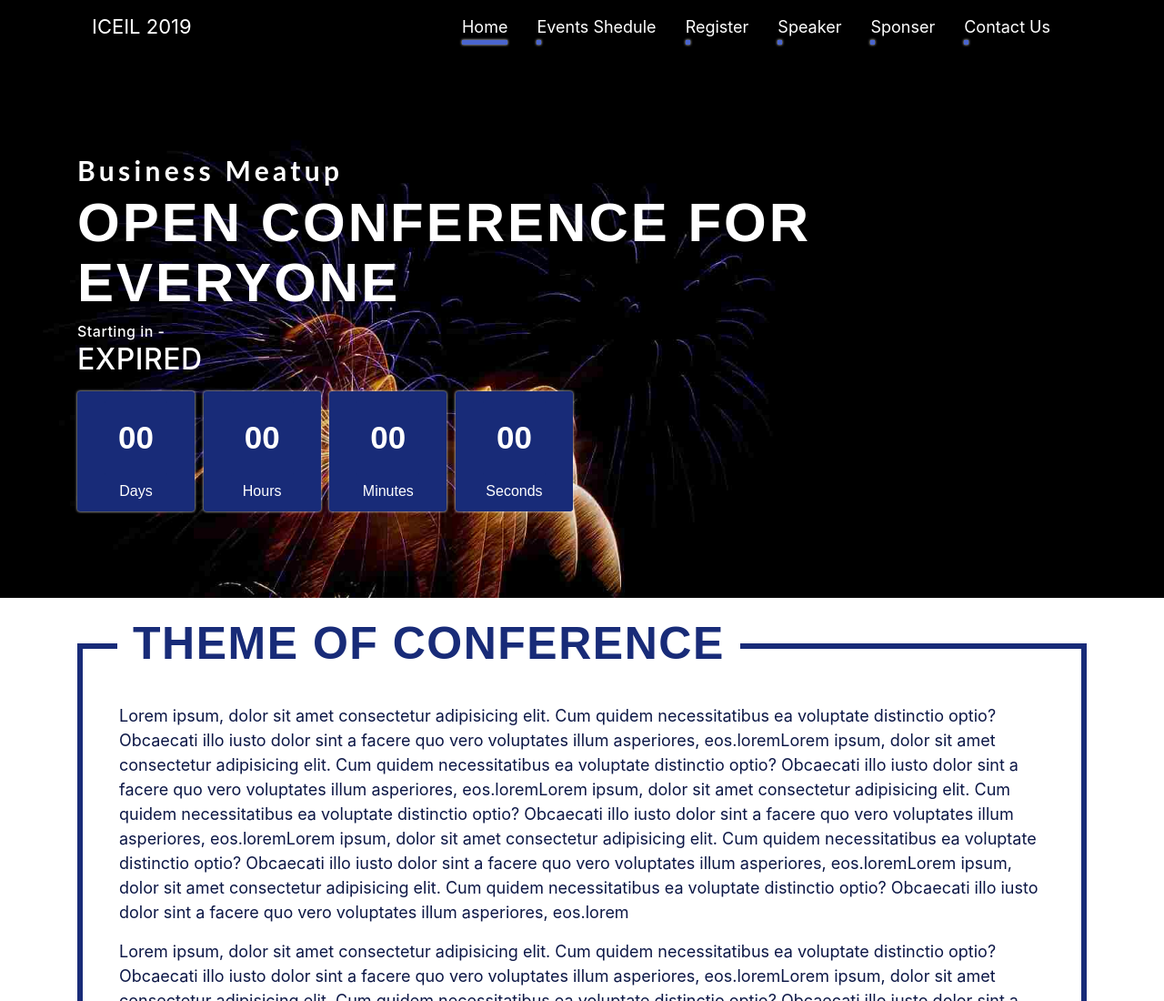
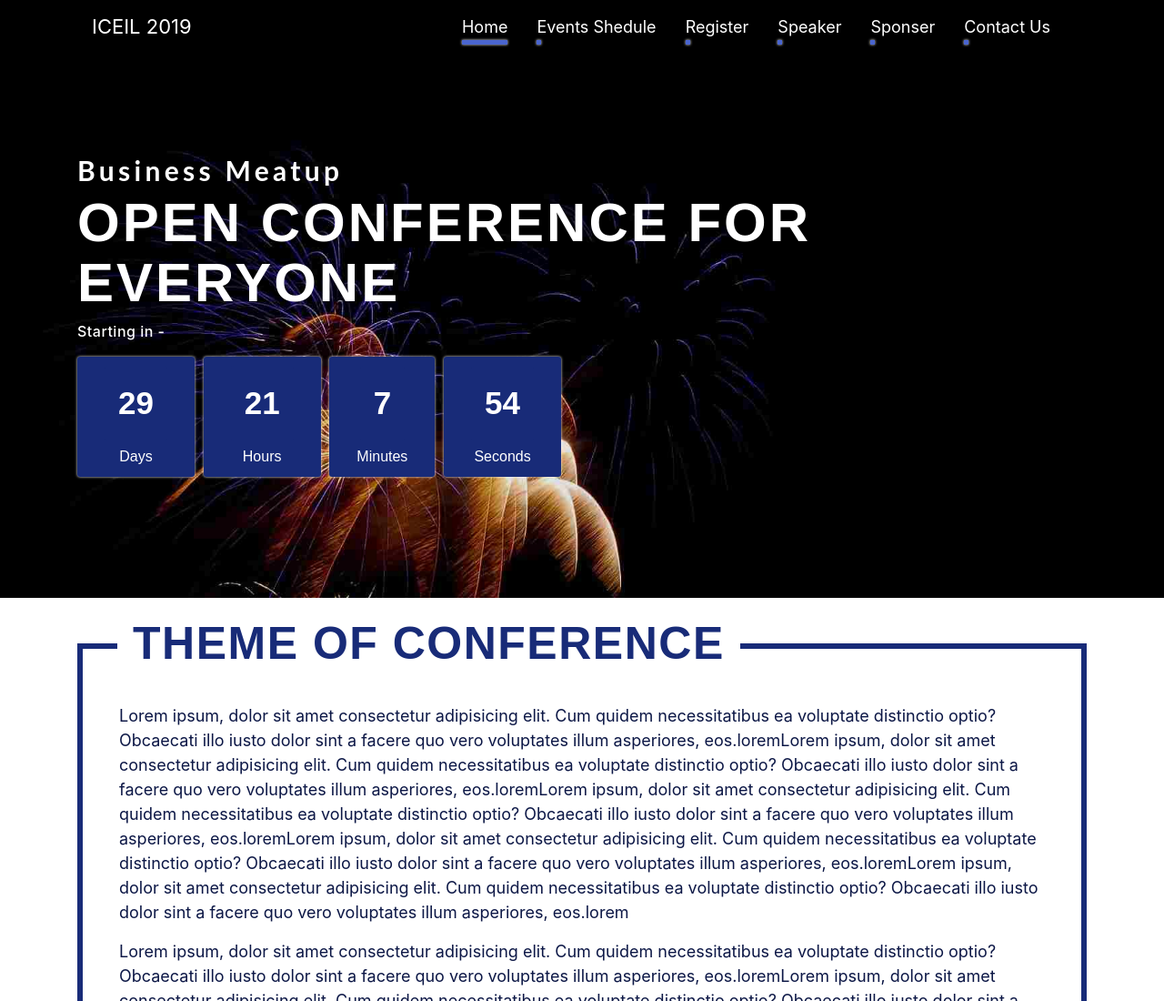
Before and after one commit to MuhammadAmirZia/ConferenceUos, a plain HTML site: page index.html in a window 1280 px wide. Shown: the top 1100 px of the page at 91% size. Drawn offline with nearby package versions, Linux system fonts and the light colour scheme; some packages are replaced by stand-ins of ours.

Commit message:
Update index.html

```diff
--- a/index.html
+++ b/index.html
@@ -961,7 +961,7 @@
       <script>
             new WOW().init();
             // Set the date we're counting down to
-            var countDownDate = new Date("4-15-2019 8:53:25").getTime();
+            var countDownDate = new Date("5-15-2019 8:53:25").getTime();
             // Update the count down every 1 second
             var x = setInterval(function () {
 
```
